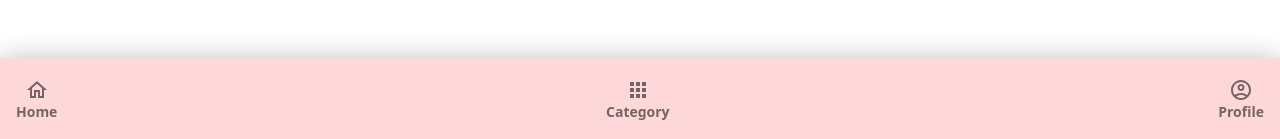
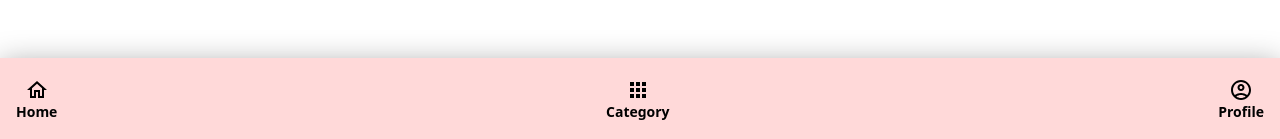
Before and after one commit to DHARAKA-METH/e-commerce-app-react, a React (Create React App) app: page / in a window 1280 px wide. Shown: the part 658-797 px from the top of the page. Built offline with nearby package versions, Linux system fonts and the light colour scheme.

Commit message:
hover efect

```diff
--- a/src/components/Footer/Footer.js
+++ b/src/components/Footer/Footer.js
@@ -5,16 +5,25 @@ import AccountCircleOutlinedIcon from "@mui/icons-material/AccountCircleOutlined
 
 const Footer = () => {
   return (
-    <footer className="fixed bottom-0  left-0 z-[100] drop-shadow-header-shadow w-full p-5 bg-header-background flex items-center justify-between py-3 px-2">
-      <IconButton className="flex flex-col  ">
+    <footer className="fixed bottom-0  left-0 z-[100] drop-shadow-header-shadow w-full p-5 bg-header-background flex items-center justify-between py-3 px-2 ">
+      <IconButton
+        className="flex flex-col hover:text-[#c82196] "
+        sx={{ color: "black" }}
+      >
         <HomeOutlinedIcon />
         <p className="font-bold font-sans text-sm ">Home</p>
       </IconButton>
-      <IconButton className="flex flex-col ">
+      <IconButton
+        className="flex flex-col hover:text-[#c82196]  "
+        sx={{ color: "black" }}
+      >
         <AppsOutlinedIcon />
         <p className="font-bold font-sans text-sm ">Category</p>
       </IconButton>
-      <IconButton className="flex flex-col ">
+      <IconButton
+        className="flex flex-col hover:text-[#c82196]  "
+        sx={{ color: "black" }}
+      >
         <AccountCircleOutlinedIcon />
         <p className="font-bold font-sans text-sm ">Profile</p>
       </IconButton>
```
